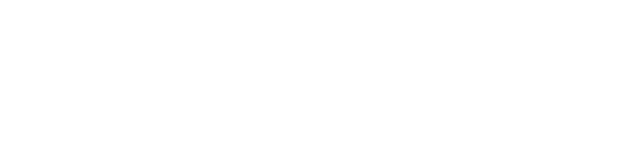
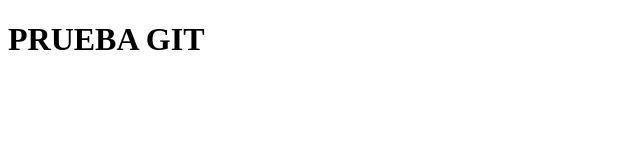
Before and after one commit to alansastre/proyecto_grupal, a plain HTML site: page alansastre.html in a window 1280 px wide. Shown: the whole page, without its empty margins (0-640 px from the left). Drawn offline with Linux system fonts and the light colour scheme.

Commit message:
git-alvaro

```diff
--- a/alansastre.html
+++ b/alansastre.html
@@ -7,6 +7,9 @@
     <title>Document</title>
 </head>
 <body>
+    <h1>
+     PRUEBA GIT
+    </h1>
 
 </body>
 </html>
```
